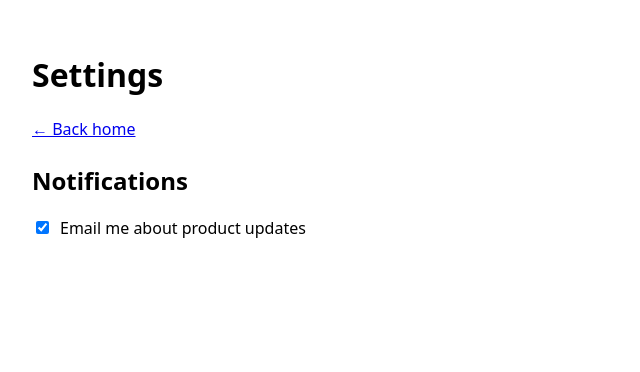
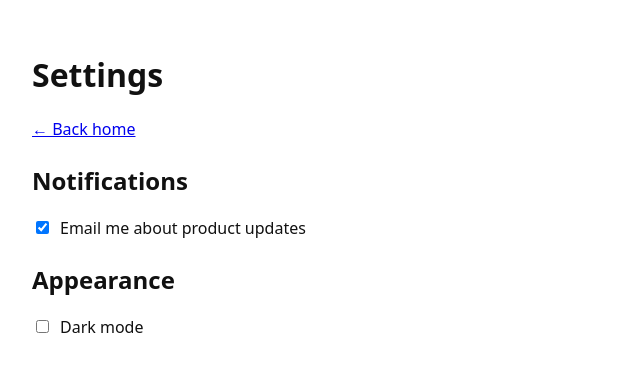
Before and after one commit to Rohit2697/demo-nextjs-app, a Next.js app: page /settings in a window 1280 px wide. Shown: the top 372 px of the page, without its empty margins (0-640 px from the left). Built offline with nearby package versions, Linux system fonts and the light colour scheme.

Commit message:
TICKET-1001: add dark mode toggle to settings

```diff
--- a/app/layout.tsx
+++ b/app/layout.tsx
@@ -1,3 +1,5 @@
+import { ThemeProvider } from "./theme/ThemeContext";
+
 export const metadata = {
   title: "SDLC Agent Demo",
   description: "Minimal app used to demo the SDLC agent POC",
@@ -11,7 +13,7 @@ export default function RootLayout({
   return (
     <html lang="en">
       <body style={{ fontFamily: "system-ui, sans-serif", margin: 0, padding: "2rem" }}>
-        {children}
+        <ThemeProvider>{children}</ThemeProvider>
       </body>
     </html>
   );
--- a/app/settings/page.tsx
+++ b/app/settings/page.tsx
@@ -1,4 +1,5 @@
 import Link from "next/link";
+import DarkModeToggle from "../theme/DarkModeToggle";
 
 export default function Settings() {
   return (
@@ -16,14 +17,10 @@ export default function Settings() {
         </label>
       </section>
 
-      {/*
-        TICKET: "Add a dark mode toggle in settings"
-        No theme system exists yet in this app. A ticket asking for a dark
-        mode toggle should result in something like:
-          - a theme context/provider
-          - a toggle control added to this section
-          - the app respecting the chosen theme
-      */}
+      <section style={{ marginTop: "1.5rem" }}>
+        <h2>Appearance</h2>
+        <DarkModeToggle />
+      </section>
     </main>
   );
 }
--- /dev/null
+++ b/app/theme/DarkModeToggle.tsx
@@ -0,0 +1,18 @@
+'use client';
+
+import { useTheme } from './ThemeContext';
+
+export default function DarkModeToggle() {
+  const { theme, toggleTheme } = useTheme();
+
+  return (
+    <label style={{ display: 'flex', alignItems: 'center', gap: '0.5rem' }}>
+      <input
+        type="checkbox"
+        checked={theme === 'dark'}
+        onChange={toggleTheme}
+      />
+      Dark mode
+    </label>
+  );
+}
--- /dev/null
+++ b/app/theme/ThemeContext.tsx
@@ -0,0 +1,39 @@
+'use client';
+
+import { createContext, useContext, useState, ReactNode } from 'react';
+
+type Theme = 'light' | 'dark';
+
+interface ThemeContextValue {
+  theme: Theme;
+  toggleTheme: () => void;
+}
+
+const ThemeContext = createContext<ThemeContextValue | undefined>(undefined);
+
+export function ThemeProvider({ children }: { children: ReactNode }) {
+  const [theme, setTheme] = useState<Theme>('light');
+
+  const toggleTheme = () => {
+    setTheme((current) => (current === 'light' ? 'dark' : 'light'));
+  };
+
+  const wrapperStyle =
+    theme === 'dark'
+      ? { backgroundColor: '#111111', color: '#f5f5f5', minHeight: '100vh' }
+      : { backgroundColor: '#ffffff', color: '#111111', minHeight: '100vh' };
+
+  return (
+    <ThemeContext.Provider value={{ theme, toggleTheme }}>
+      <div style={wrapperStyle}>{children}</div>
+    </ThemeContext.Provider>
+  );
+}
+
+export function useTheme() {
+  const context = useContext(ThemeContext);
+  if (!context) {
+    throw new Error('useTheme must be used within a ThemeProvider');
+  }
+  return context;
+}
```
